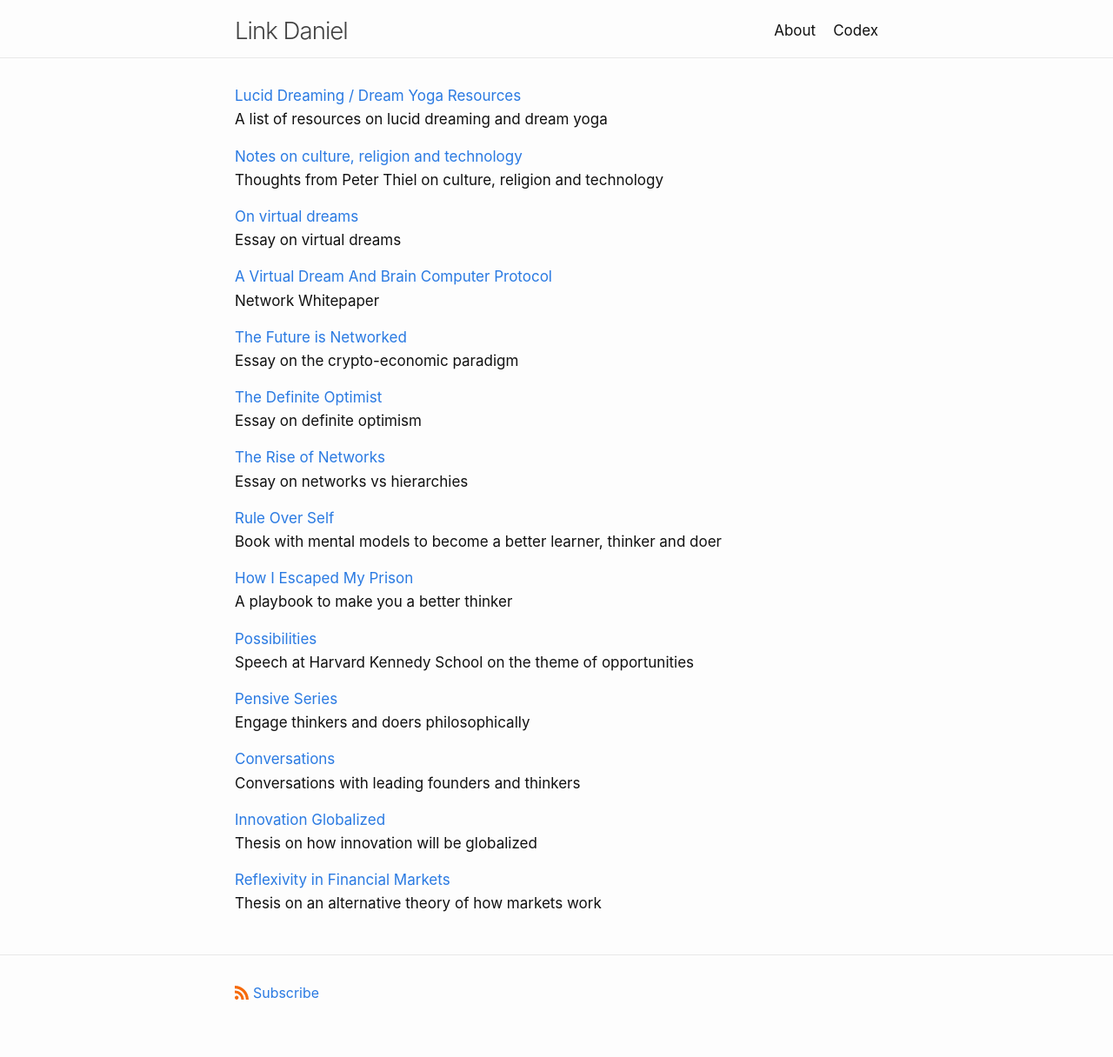
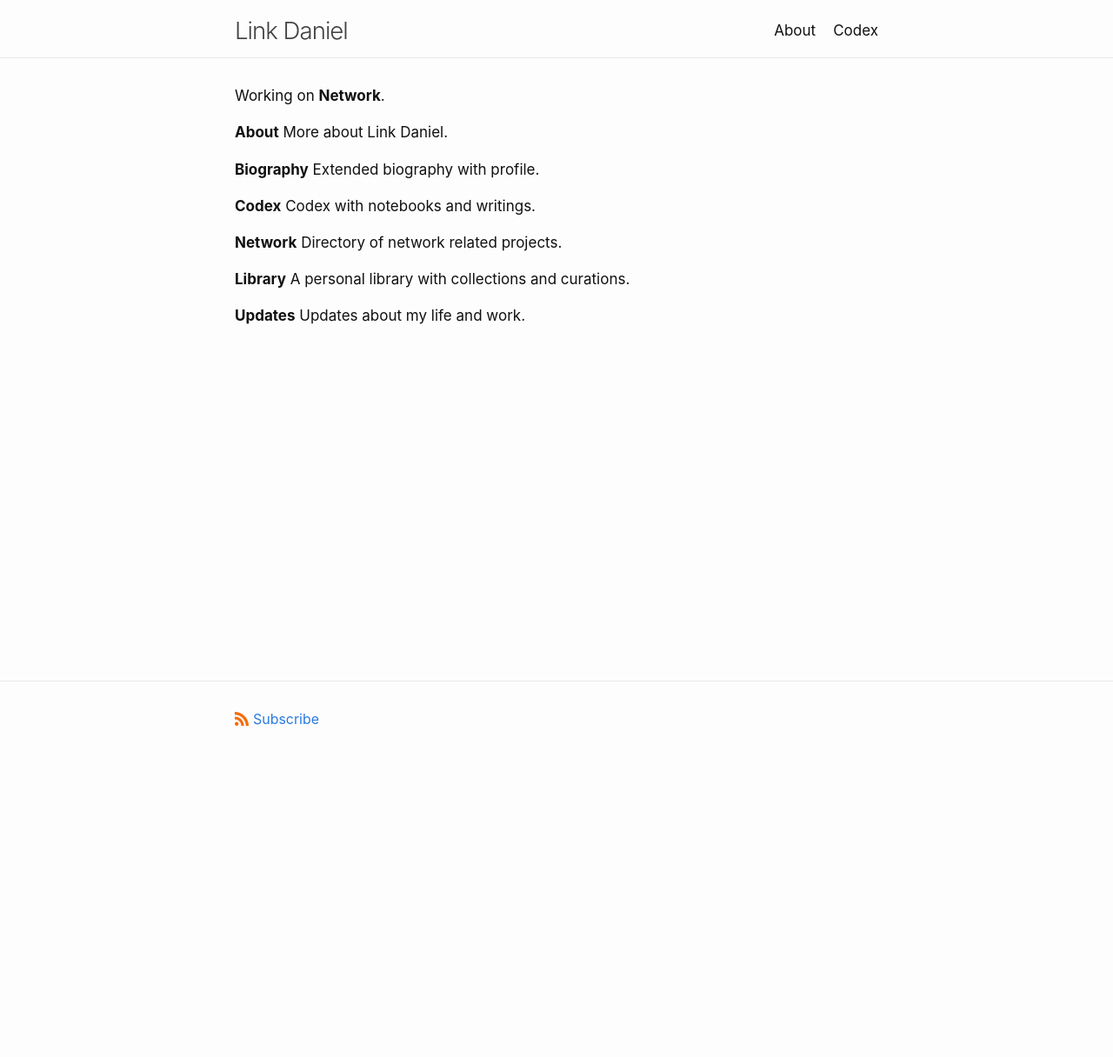
Before and after one commit to link-daniel/link.github.io, a Jekyll site: the page built from index.md, in a window 1280 px wide. Shown: the whole page at 87% size. Built offline with Jekyll 4.4.1, drawn with Linux system fonts in a browser that asks for light colours; after the commit the page ends 900 px from its top, so only the background shows below that.

Commit message:
Update index.md

```diff
--- a/index.md
+++ b/index.md
@@ -8,59 +8,22 @@
 layout: home
 ---
 
-[Lucid Dreaming / Dream Yoga Resources](/dreams)
-<br>
-A list of resources on lucid dreaming and dream yoga
+Working on **Network**.
 
-[Notes on culture, religion and technology](/lincolnthiel)
-<br>
-Thoughts from Peter Thiel on culture, religion and technology
+**About**
+More about Link Daniel.
 
-[On virtual dreams](/virtualdreams)
-<br>
-Essay on virtual dreams
+**Biography**
+Extended biography with profile.
 
-[A Virtual Dream And Brain Computer Protocol](/network)
-<br>
-Network Whitepaper
+**Codex**
+Codex with notebooks and writings.
 
-[The Future is Networked](/futurenetworked)
-<br>
-Essay on the crypto-economic paradigm
+**Network**
+Directory of network related projects.
 
-[The Definite Optimist](/definiteoptimist)
-<br>
-Essay on definite optimism
+**Library**
+A personal library with collections and curations.
 
-[The Rise of Networks](/riseofnetworks)
-<br>
-Essay on networks vs hierarchies
-
-[Rule Over Self](/ruleoverself)
-<br>
-Book with mental models to become a better learner, thinker and doer
-<br>
-
-[How I Escaped My Prison](/thinkerprison)
-<br>
-A playbook to make you a better thinker
-
-[Possibilities](/possibilities)
-<br>
-Speech at Harvard Kennedy School on the theme of opportunities
-
-[Pensive Series](/pensive)
-<br>
-Engage thinkers and doers philosophically
-
-[Conversations](/conversations)
-<br>
-Conversations with leading founders and thinkers
-
-[Innovation Globalized](/innovationglobalized)
-<br>
-Thesis on how innovation will be globalized
-
-[Reflexivity in Financial Markets](/reflexivity)
-<br>
-Thesis on an alternative theory of how markets work
+**Updates**
+Updates about my life and work.
```
